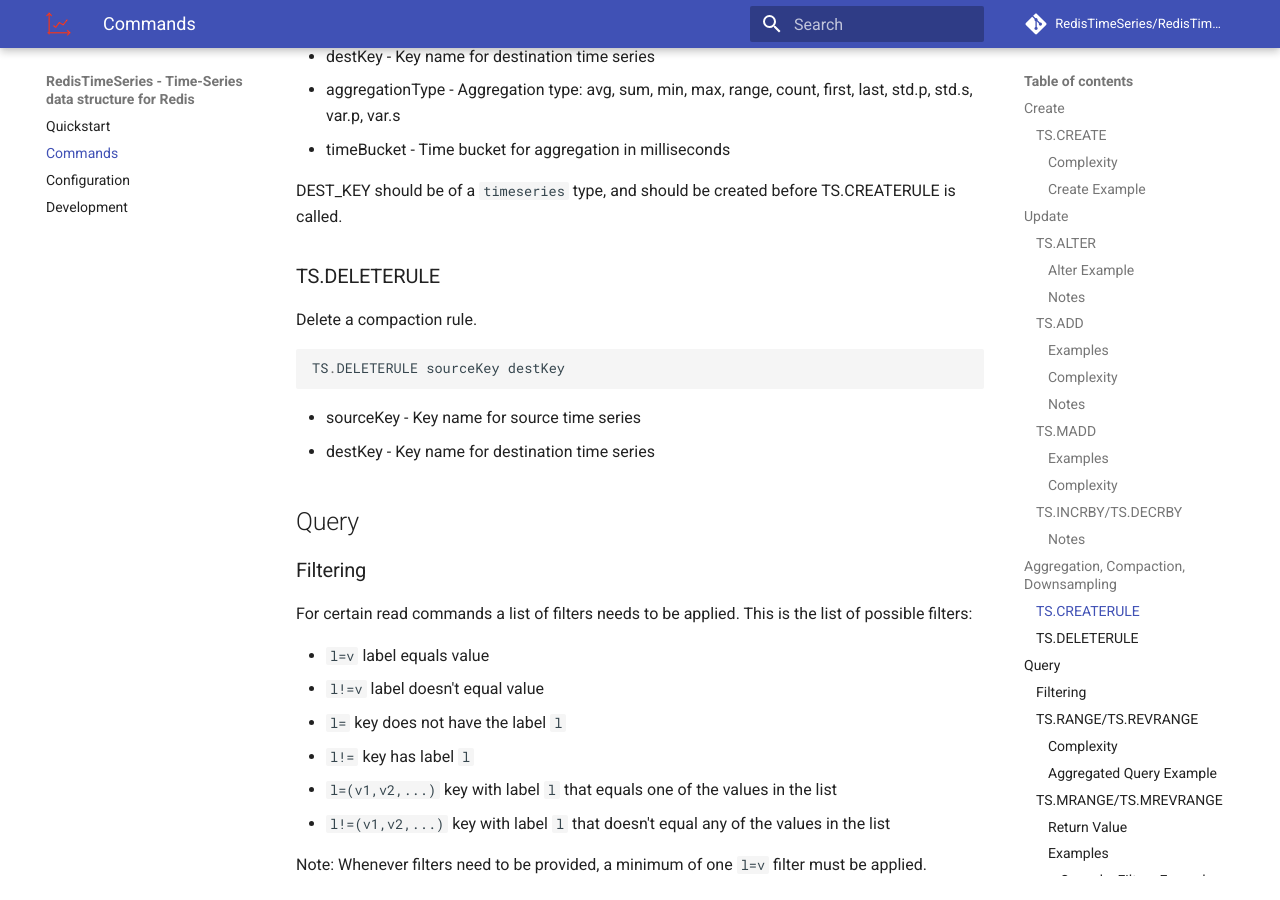
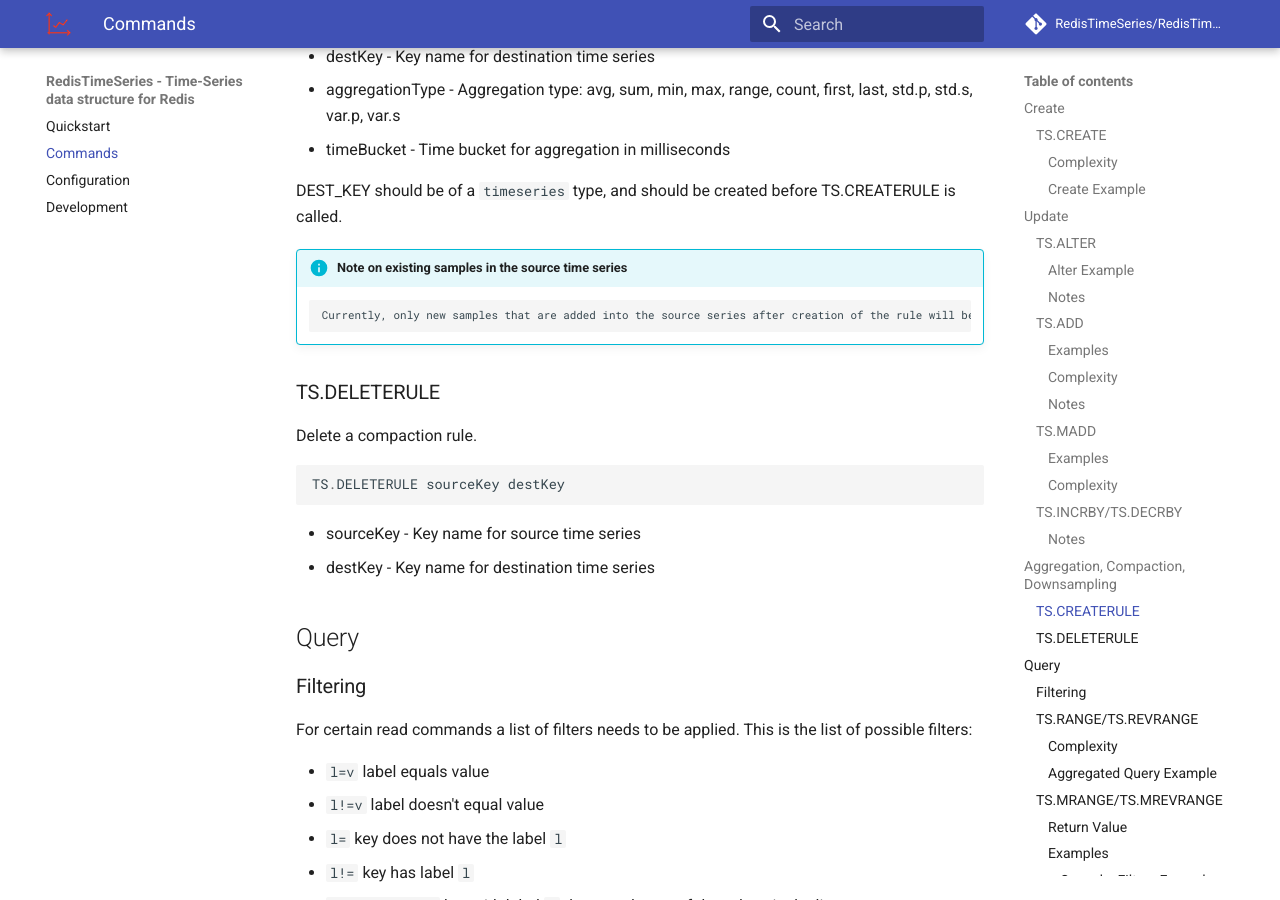
Before and after one commit to RedisTimeSeries/RedisTimeSeries, an MkDocs documentation site: the page built from docs/commands.md, in a window 1280 px wide and 900 px high, scrolled down 4283 px. Built offline with MkDocs 1.6.1 and Material for MkDocs 9.7.7, drawn with Linux system fonts in a browser that asks for light colours; comment, search, counter and statistics services are not loaded.

Commit message:
Update commands.md (#474)
(cherry picked from commit 67789cc50c6ad33d198f949a29c01d629c77a82e)

```diff
--- a/docs/commands.md
+++ b/docs/commands.md
@@ -179,6 +179,11 @@
 * timeBucket - Time bucket for aggregation in milliseconds
 
 DEST_KEY should be of a `timeseries` type, and should be created before TS.CREATERULE is called.
+
+!!! info "Note on existing samples in the source time series"
+
+        Currently, only new samples that are added into the source series after creation of the rule will be aggregated.
+
 
 ### TS.DELETERULE
 
```
